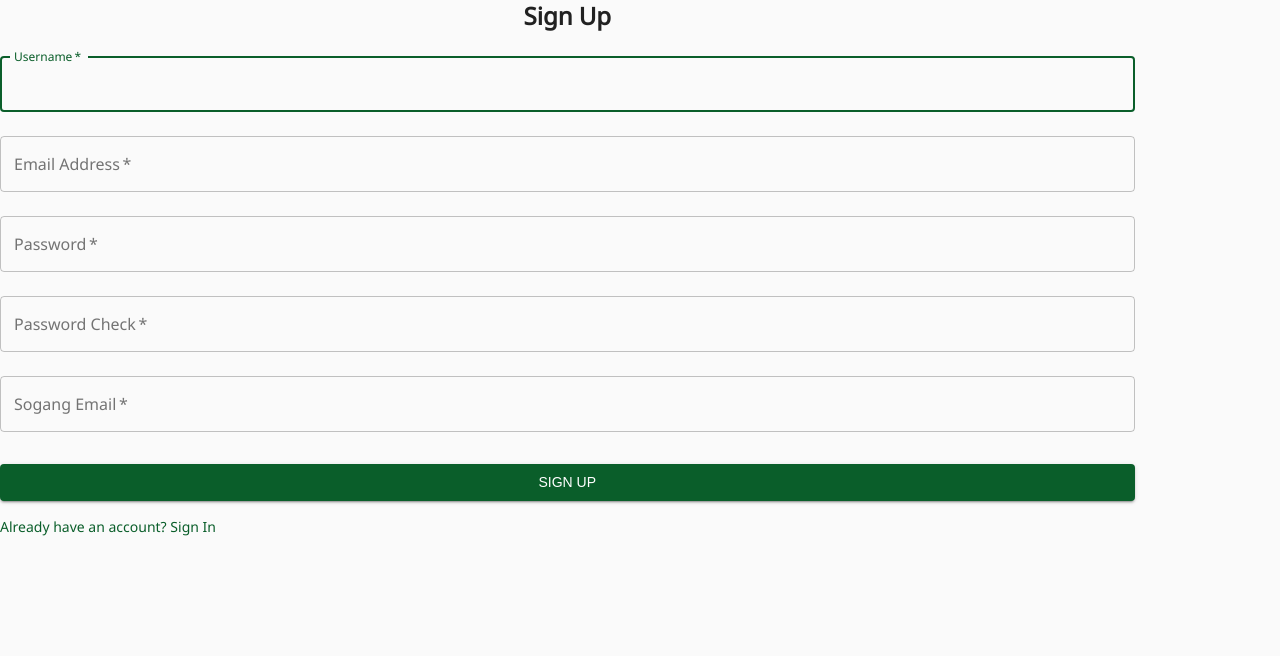
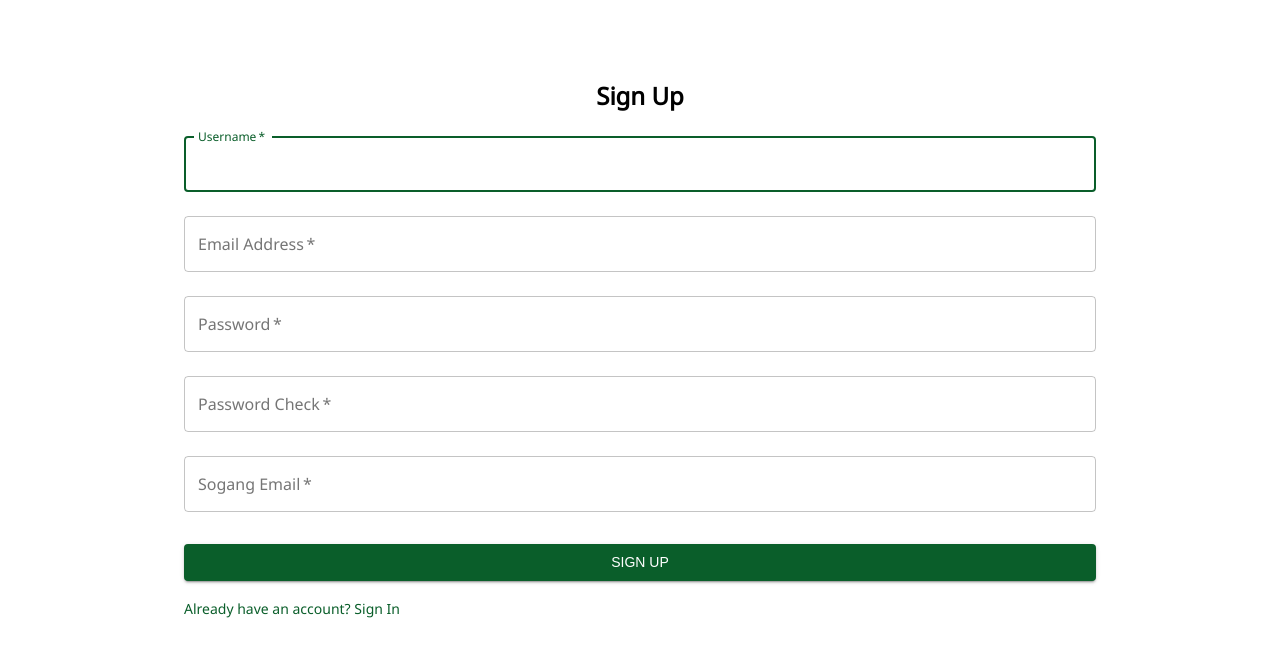
Before and after one commit to yoon-chaejin/sogang-interview-question-web, a React (Create React App) app: page /signup in a window 1280 px wide. Shown: the top 656 px of the page. Built offline with nearby package versions, Linux system fonts and the light colour scheme.

Commit message:
fix(SignUp): align to the center

```diff
--- a/src/pages/SignUp.js
+++ b/src/pages/SignUp.js
@@ -3,29 +3,23 @@ import { withRouter } from 'react-router-dom';
 import axios from 'axios';
 import { API_BASE_URL } from '../constants';
 
-import Avatar from '@material-ui/core/Avatar';
 import Button from '@material-ui/core/Button';
-import CssBaseline from '@material-ui/core/CssBaseline';
 import TextField from '@material-ui/core/TextField';
-import FormControlLabel from '@material-ui/core/FormControlLabel';
-import Checkbox from '@material-ui/core/Checkbox';
 import Link from '@material-ui/core/Link';
-import Paper from '@material-ui/core/Paper';
-import Box from '@material-ui/core/Box';
 import Grid from '@material-ui/core/Grid';
-import LockOutlinedIcon from '@material-ui/icons/LockOutlined';
 import Typography from '@material-ui/core/Typography';
 import { makeStyles } from '@material-ui/core/styles';
+import { Container } from '@material-ui/core';
 
 const useStyles = makeStyles((theme) => ({
-    root: {
-        display: 'flex',
-        alignItems: 'center'
+    container: {
+        paddingTop: theme.spacing(4),
+        [theme.breakpoints.up('md')]: {
+            paddingTop: theme.spacing(10),
+        }
     },
-    paper: {
-      display: 'flex',
-      flexDirection: 'column',
-      alignItems: 'center',
+    title: {
+        textAlign: 'center'
     },
     avatar: {
       margin: theme.spacing(1),
@@ -98,12 +92,8 @@ const SignUp = (props) => {
     }
 
     return (
-        <div>
-            <Grid className={classes.root} container component="main">
-                <CssBaseline />
-                <Grid>
-                    <div className={classes.paper}>
-                    <Typography component="h1" variant="h5">
+        <Container className={classes.container} maxWidth={'md'}>
+            <Typography className={classes.title} component="h1" variant="h5">
                 Sign Up
             </Typography>
             <form className={classes.form}>
@@ -187,13 +177,8 @@ const SignUp = (props) => {
                         </Link>
                     </Grid>
                 </Grid>
-                        <Box mt={5}>
-                        </Box>
             </form>
-                    </div>
-                </Grid>
-            </Grid>
-        </div>
+        </Container>
     )
 }
 
```
Lines whose indentation alone changed are shown as unchanged.
